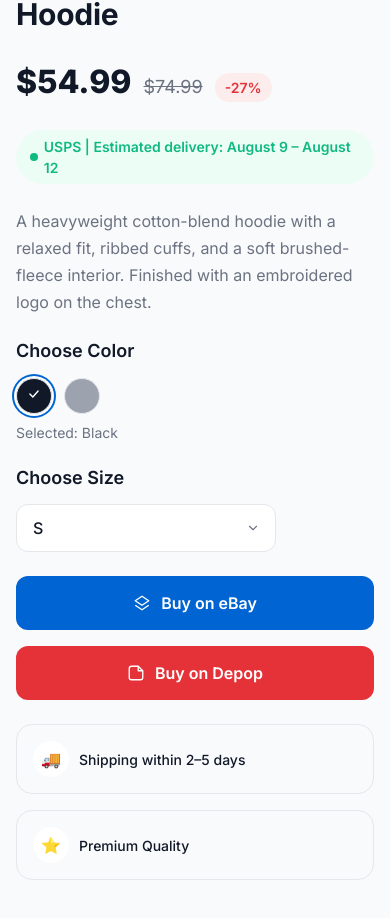
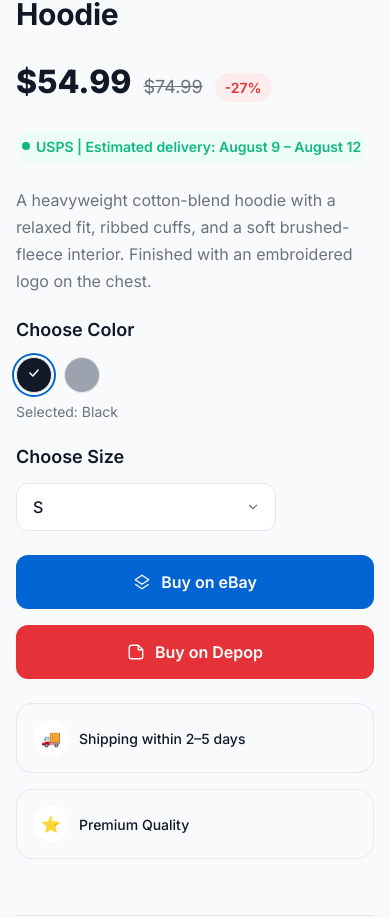
Before and after one commit to Fi-Yan-Sou/loop-affiliate-marketplace-v5, a Vue app: page /#/product/1 in a window 390 px wide. Shown: the part 780-1698 px from the top of the page. Built offline with nearby package versions, Linux system fonts and the light colour scheme.

Commit message:
Update ProductDetails.vue

```diff
--- a/src/views/ProductDetails.vue
+++ b/src/views/ProductDetails.vue
@@ -258,6 +258,12 @@
   border-radius: var(--radius-pill);
 }
 
+@media (max-width: 768px) {
+  .product-details__stock {
+    padding: 6px;
+  }
+}
+
 .product-details__stock::before {
   content: '';
   width: 8px;
```
